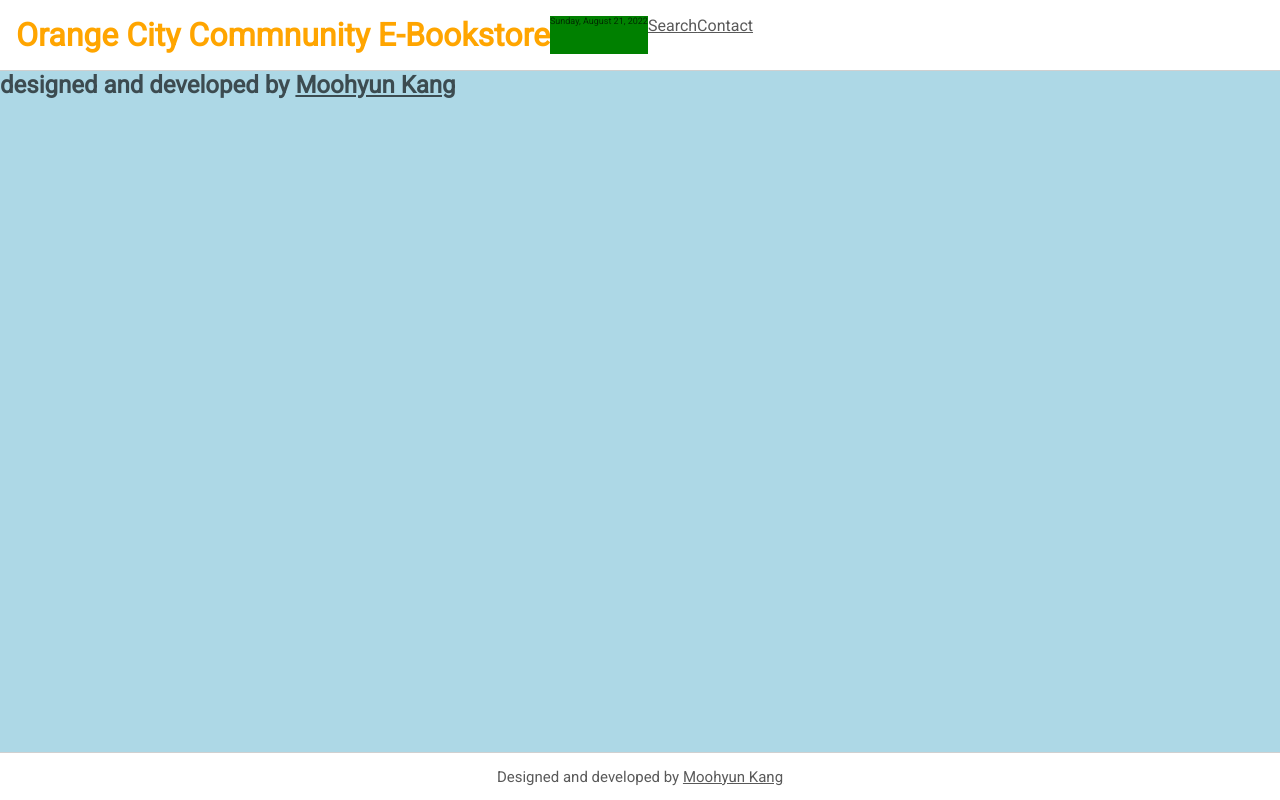
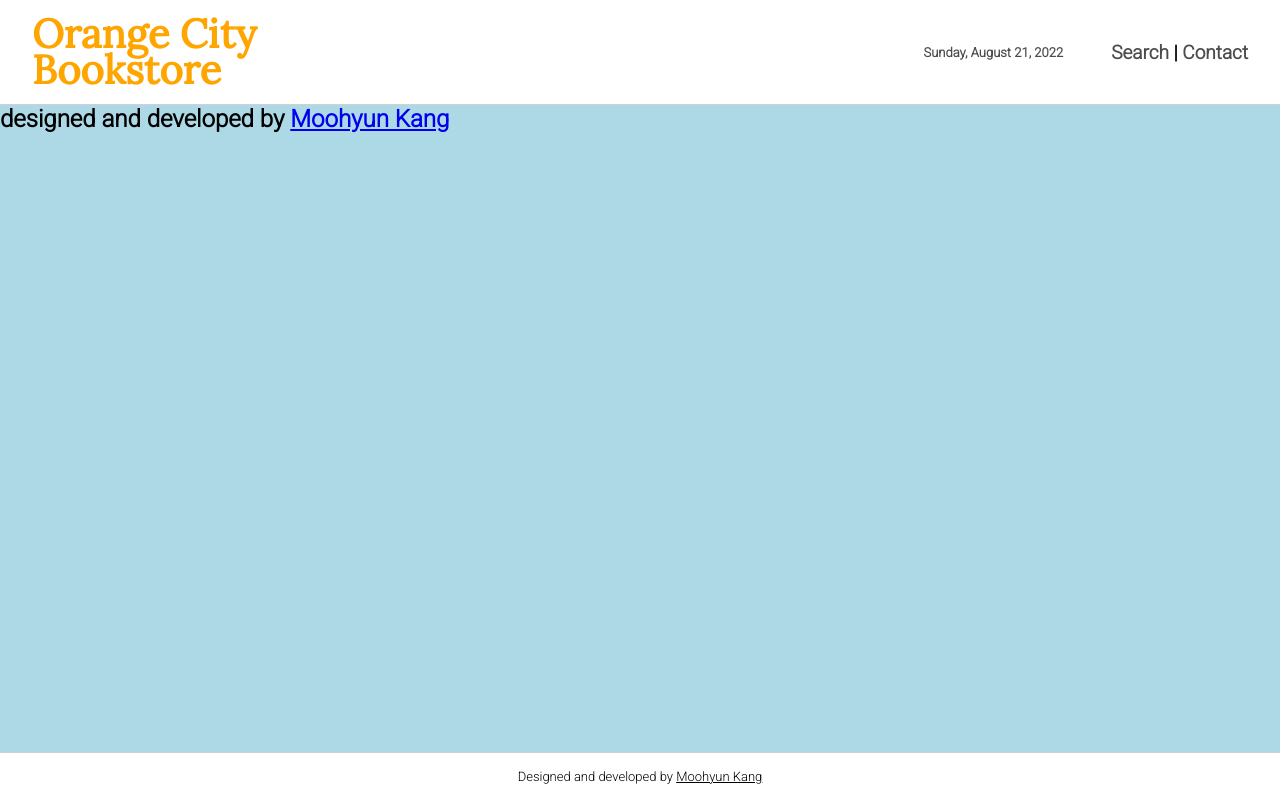
Before and after one commit to grandorca/orange-city-ebook, a React (Create React App) app: page /contact in a window 1280 px wide. Built offline with nearby package versions, Linux system fonts and the light colour scheme.

Commit message:
Header finished

```diff
--- a/src/components/Header.jsx
+++ b/src/components/Header.jsx
@@ -2,35 +2,44 @@ import { useState, useEffect } from "react";
 import { Link } from "react-router-dom";
 
 const Header = () => {
-  //today is...
   const [today, setToday] = useState();
 
   useEffect(() => {
+    //display today's date
     let options = {
       weekday: "long",
       year: "numeric",
       month: "long",
       day: "numeric",
     };
+
     let todayFormatted = new Date().toLocaleDateString("en-US", options);
+
     setToday(todayFormatted);
   }, []);
 
   return (
     <header>
-      <h1 className="header-title">Orange City Commnunity E-Bookstore</h1>
+      <h1 className="header-title">
+        <p>Orange City</p>
+        <p>Bookstore</p>
+      </h1>
 
+      <div className="header-right">
         <div className="today-date">
           <span>{today}</span>
         </div>
 
+        <nav>
           <Link to="/" className="nav-anchor">
             Search
           </Link>
-
+          &nbsp;|&nbsp;
           <Link to="/contact" className="nav-anchor">
             Contact
           </Link>
+        </nav>
+      </div>
     </header>
   );
 };
--- a/src/styles/scss/_App.scss
+++ b/src/styles/scss/_App.scss
@@ -5,7 +5,6 @@
   padding: 0;
   box-sizing: border-box;
   font-family: "Roboto", sans-serif;
-  color: $color-font;
 }
 
 body {
--- a/src/styles/scss/_Header.scss
+++ b/src/styles/scss/_Header.scss
@@ -2,18 +2,62 @@
 
 header {
   position: relative;
-  color: $color-white;
   display: flex;
-  padding: 1rem;
+  align-items: center;
+  padding: 1rem 2rem;
   border-bottom: 1px solid;
   border-color: $color-gray;
+  gap: 0 1rem;
+
+  @include mobile {
+    padding: 1rem;
+  }
 
   & .header-title {
-    color: $color-orange;
+    flex: 1;
+    color: orange;
+    line-height: 0.9em;
+    white-space: nowrap;
+    font-family: "Lora", serif;
+    font-size: 40px;
+
+    @include mobile {
+      font-size: 30px;
+    }
+
+    & p {
+      font-family: inherit;
+    }
+  }
+
+  & .header-right {
+    display: flex;
+    flex-flow: row;
+    align-items: center;
+    gap: 0.5rem 3rem;
+
+    @include mobile {
+      flex-flow: column;
+    }
   }
 
   & .today-date {
-    font-size: xx-small;
-    background-color: green;
+    font-weight: 600;
+    font-size: $font-size-small;
+    color: $color-font;
+  }
+
+  & nav {
+    font-weight: 600;
+    font-size: $font-size-medium;
+
+    & .nav-anchor {
+      text-decoration: none;
+      color: $color-font;
+
+      &:hover {
+        color: black;
+      }
+    }
   }
 }
--- a/src/styles/style.css
+++ b/src/styles/style.css
@@ -1,10 +1,9 @@
-@import url("https://fonts.googleapis.com/css2?family=Roboto:wght@100;300;400&display=swap");
+@import url("https://fonts.googleapis.com/css2?family=Lora&family=Roboto:wght@100;300&display=swap");
 * {
   margin: 0;
   padding: 0;
   box-sizing: border-box;
   font-family: "Roboto", sans-serif;
-  color: rgba(0, 0, 0, 0.6509803922);
 }
 
 body {
@@ -25,18 +24,60 @@ code {
 
 header {
   position: relative;
-  color: black;
   display: flex;
-  padding: 1rem;
+  align-items: center;
+  padding: 1rem 2rem;
   border-bottom: 1px solid;
   border-color: rgba(100, 100, 100, 0.3);
+  gap: 0 1rem;
+}
+@media only screen and (max-width: 640px) {
+  header {
+    padding: 1rem;
+  }
 }
 header .header-title {
+  flex: 1;
   color: orange;
+  line-height: 0.9em;
+  white-space: nowrap;
+  font-family: "Lora", serif;
+  font-size: 40px;
+}
+@media only screen and (max-width: 640px) {
+  header .header-title {
+    font-size: 30px;
+  }
+}
+header .header-title p {
+  font-family: inherit;
+}
+header .header-right {
+  display: flex;
+  flex-flow: row;
+  align-items: center;
+  gap: 0.5rem 3rem;
+}
+@media only screen and (max-width: 640px) {
+  header .header-right {
+    flex-flow: column;
+  }
 }
 header .today-date {
-  font-size: xx-small;
-  background-color: green;
+  font-weight: 600;
+  font-size: calc(9px + 0.5vmin);
+  color: rgba(0, 0, 0, 0.7);
+}
+header nav {
+  font-weight: 600;
+  font-size: calc(15px + 0.5vmin);
+}
+header nav .nav-anchor {
+  text-decoration: none;
+  color: rgba(0, 0, 0, 0.7);
+}
+header nav .nav-anchor:hover {
+  color: black;
 }
 
 footer {
@@ -50,7 +91,7 @@ footer {
 }
 footer .copyright {
   display: block;
-  font-size: calc(7px + 1vmin);
+  font-size: calc(9px + 0.5vmin);
 }
 footer .copyright .copyright-anchor {
   color: inherit;
--- a/src/styles/style.scss
+++ b/src/styles/style.scss
@@ -8,5 +8,6 @@
 
 @use "./scss/Contact";
 
-@import url("https://fonts.googleapis.com/css2?family=Roboto:wght@100;300;400&display=swap");
-//font-family: 'Roboto', sans-serif; 100,300,400
+@import url("https://fonts.googleapis.com/css2?family=Lora&family=Roboto:wght@100;300&display=swap");
+//font-family: 'Roboto', sans-serif;
+//font-family: 'Lora', serif;
```
Also changed, not shown: src/styles/scss/__abstracts.scss (+11 -5 lines), 1 other file (tests, documents, lock files or other folders). Lines whose indentation alone changed are shown as unchanged.
